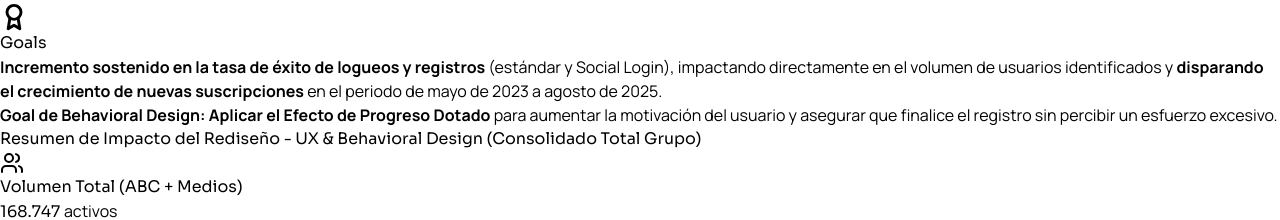
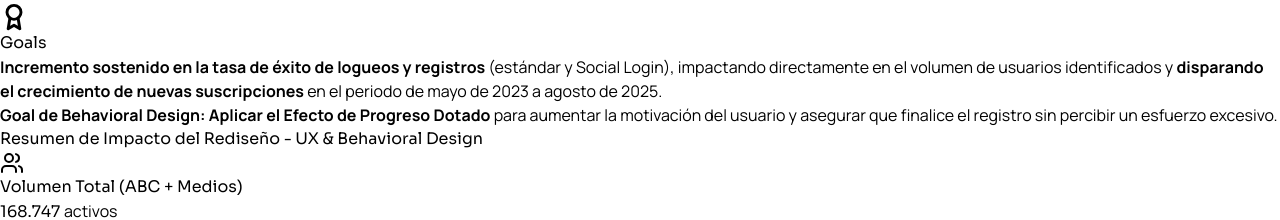
Before and after one commit to jdemig73828/newportfolio, a React (Vite) app: page / in a window 1280 px wide. Shown: the part 9103-9323 px from the top of the page. Built offline with nearby package versions, Linux system fonts and the light colour scheme; the HTML template or start-up script is replaced by a standard one.

Commit message:
Ultimo cambio en cajas de datos de d de resultados

```diff
--- a/src/App.jsx
+++ b/src/App.jsx
@@ -658,7 +658,7 @@ export default function App() {
 
             {/* RESUMEN DE IMPACTO */}
             <div className="mt-8">
-              <h4 className="text-xs md:text-sm font-heading font-bold text-slate-500 uppercase tracking-widest mb-4 ml-2">Resumen de Impacto del Rediseño - UX & Behavioral Design (Consolidado Total Grupo)</h4>
+              <h4 className="text-xs md:text-sm font-heading font-bold text-slate-500 uppercase tracking-widest mb-4 ml-2">Resumen de Impacto del Rediseño - UX & Behavioral Design</h4>
               <div className="grid grid-cols-1 md:grid-cols-2 gap-4">
 
                 {/* Impact Card 1 */}
```
